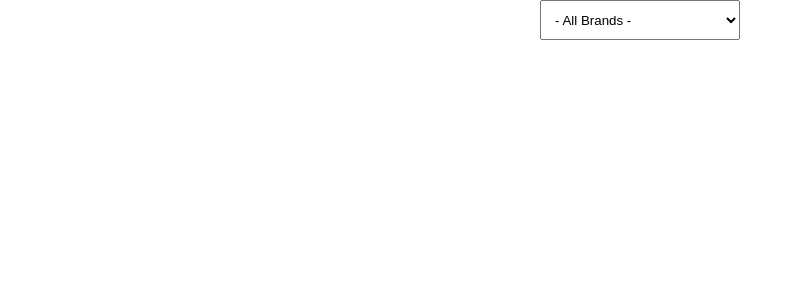
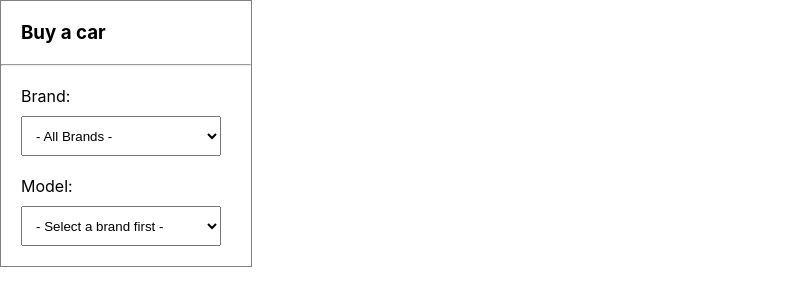
Before and after one commit to pavloKozlov/car-search-card, a React (Create React App) app: page / in a window 1280 px wide. Shown: the top 306 px of the page, without its empty margins (0-803 px from the left). Built offline with nearby package versions, Linux system fonts and the light colour scheme.

Commit message:
Update App to display Card with labeled dropdowns

```diff
--- a/src/App.js
+++ b/src/App.js
@@ -1,6 +1,9 @@
-import logo from './logo.svg';
 import './App.css';
+import Card from './components/Card';
 import DropDown from './components/DropDown';
+import withLabel from './hoc/withLabel';
+
+const LabeledDropDown = withLabel(DropDown);
 
 const options = [{
   id: '1',
@@ -31,7 +34,10 @@ const options = [{
 function App() {
   return (
     <div className="App">
-      <DropDown className="S1" options={options} onChange={(value) => console.log(value)} prompt="- All Brands -" />
+      <Card title="Buy a car">
+        <LabeledDropDown label="Brand:" className="S1" options={options} onChange={(value) => console.log(value)} prompt="- All Brands -" />
+        <LabeledDropDown label="Model:" className="S2" options={options} onChange={(value) => console.log(value)} prompt="- Select a brand first -" />
+      </Card>
     </div>
   );
 }
```
Also changed, not shown: src/logo.svg (deleted).
